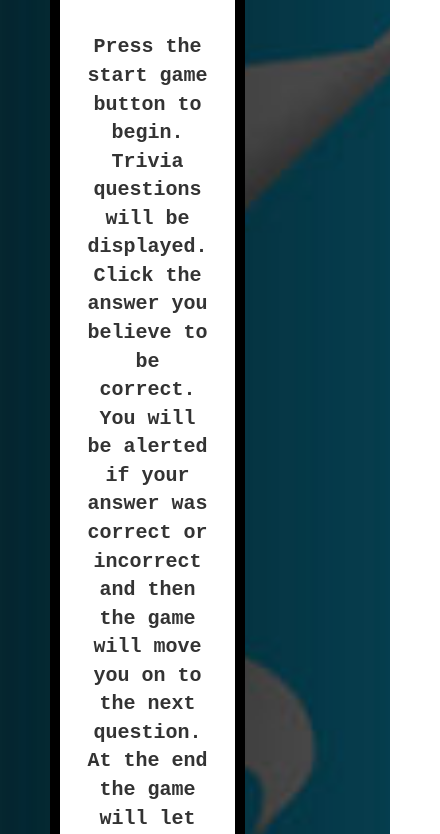
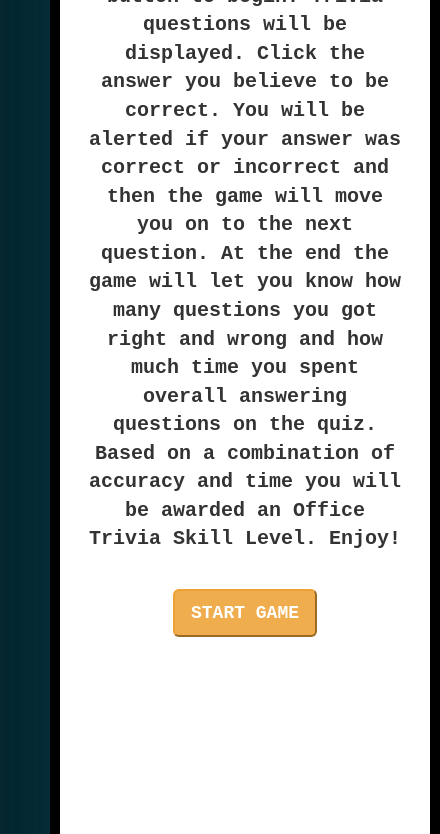
Before and after one commit to 901david/TriviaGame, a plain HTML site: page index.html in a window 390 px wide. Shown: the part 205-1039 px from the top of the page, 440 px wide, since content can reach past the window. Drawn offline with nearby package versions, Linux system fonts and the light colour scheme.

Commit message:
slightly more mobile friendly - maybe

```diff
--- a/assets/css/style.css
+++ b/assets/css/style.css
@@ -85,4 +85,5 @@ button {
 	#imageRow img {
 	max-width: 100px;
 }
+
 }
--- a/index.html
+++ b/index.html
@@ -21,7 +21,7 @@
 		<div id="backG" class="row">
 
 			<!-- Contains top title Identifying what screen you are on -->
-			<div id="firstRow" class="col-xs-6 col-s-6 col-m-6 col-lg-6">
+			<div id="firstRow" class="col-xs-12 col-s-6 col-m-6 col-lg-6">
 
 			<!-- Contains the starting image for when the question is beign displayed -->
 			<div id="imageRow">
```
